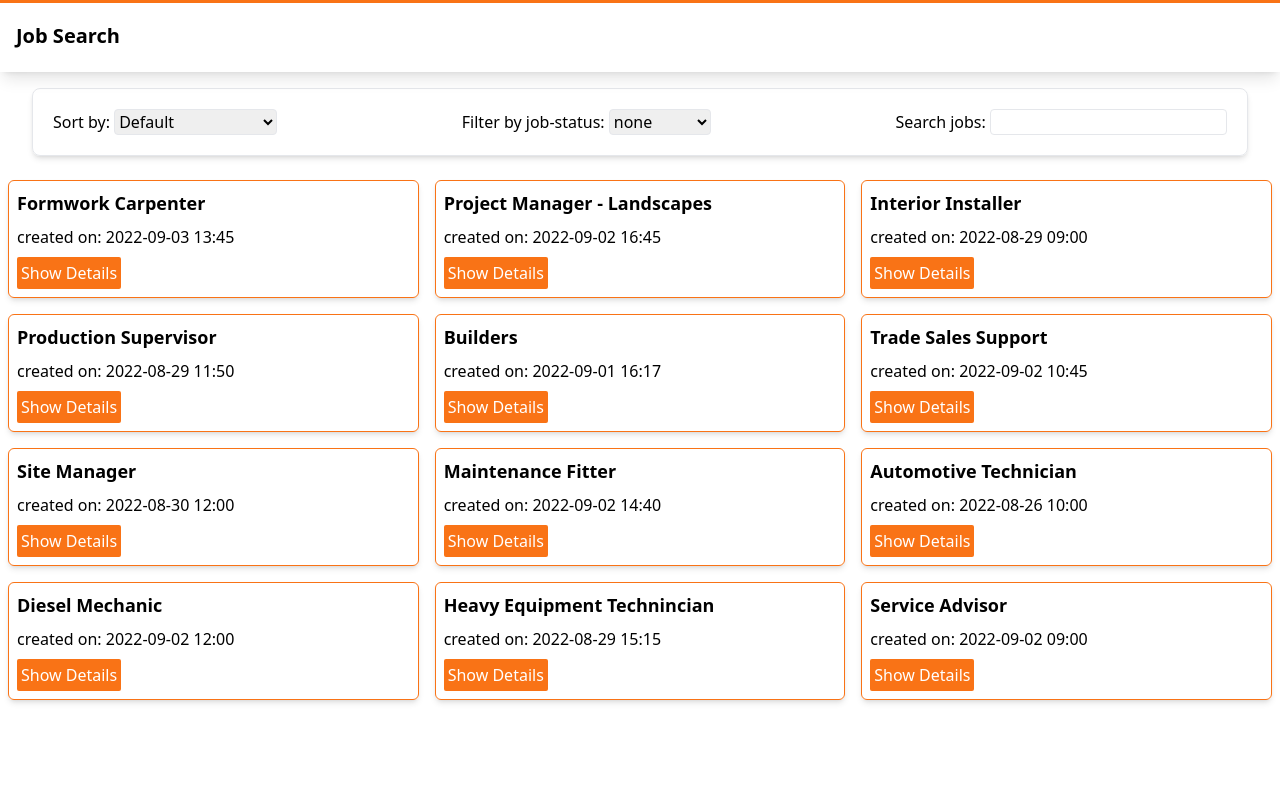
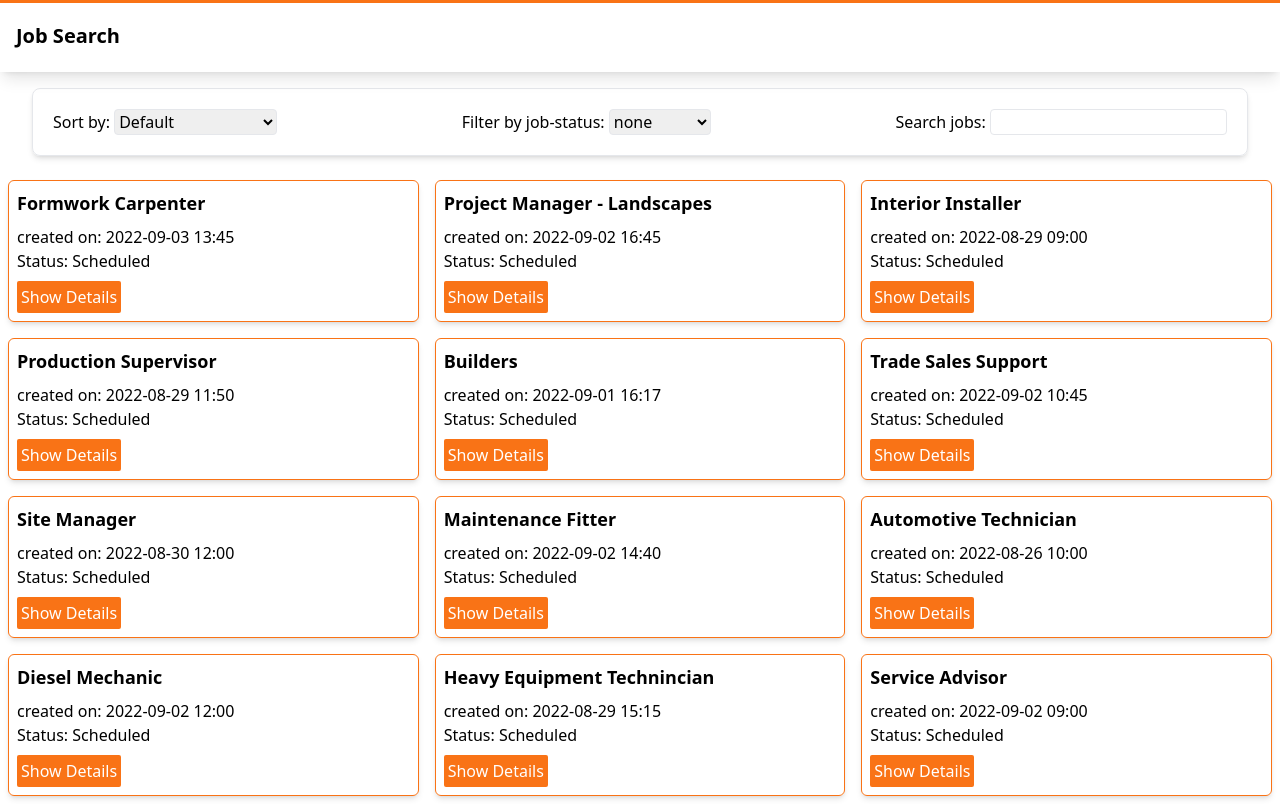
Before and after one commit to TylerDonghwi/job-search-app, a React (Create React App) app: page / in a window 1280 px wide. Built offline with nearby package versions, Linux system fonts and the light colour scheme; the HTML template or start-up script is replaced by a standard one.

Commit message:
unique iding for the notes to prevent clashing

```diff
--- a/package.json
+++ b/package.json
@@ -13,6 +13,7 @@
         "react": "^18.2.0",
         "react-dom": "^18.2.0",
         "react-scripts": "5.0.1",
+        "react-uuid": "^1.0.3",
         "typescript": "^4.8.2",
         "web-vitals": "^2.1.4"
     },
--- a/src/component/Job.tsx
+++ b/src/component/Job.tsx
@@ -1,6 +1,8 @@
 import { useState } from 'react'
 import { jobStatus } from './Jobs'
 import useLocalStorage from '../hook/useLocalStorage'
+import uuid from 'react-uuid';
+
 
 type jobProps = {
     id: number,
@@ -28,15 +30,13 @@ export default function Job(prop: { job: jobProps, statusFilter: string }) {
     const [notes, setNotes] = useLocalStorage<note[]>(`notes${prop.job.id}`, [])
 
     // editing notes
-    const [noteCounter, setNoteCounter] = useState<number>(0)
     const [editingOn, setEditingOn] = useState<boolean>(false)
     const [noteEditing, setNoteEditing] = useState<number | undefined>()
     const [editingText, setEditingText] = useState('')
 
     const addNote = () => {
         if (inputValue === '') return
-        setNoteCounter(noteCounter + 1)
-        setNotes([...notes, { id: noteCounter, note: inputValue }])
+        setNotes([...notes, { id: uuid(), note: inputValue }])
         setInputValue('')
     }
 
@@ -77,7 +77,8 @@ export default function Job(prop: { job: jobProps, statusFilter: string }) {
                 {prop.job.name}
             </div>
             <div className='m-2'>
-                created on: {prop.job.creationDate}
+                created on: {prop.job.creationDate}<br />
+                Status: {status}
             </div>
             <button
                 className='relative text-white rounded-sm p-1 mx-2 bg-orange-500 hover:bg-orange-600 active:bg-orange-700'
@@ -90,7 +91,6 @@ export default function Job(prop: { job: jobProps, statusFilter: string }) {
 
             <div className={visibility ? 'block' : 'hidden'}>
                 <div className='m-2'>
-                    <div>Status: {status}</div>
                     <div className='text-gray-700'>
                         posted by {prop.job.client}<br />
                         contact: {prop.job.contact}<br />
@@ -140,7 +140,7 @@ export default function Job(prop: { job: jobProps, statusFilter: string }) {
                                         onClick={() => editNote(note.id)}
                                     >Submit</button>
                                     <button
-                                        className='relative text-white rounded-sm h-[32px]w-[80px] m-1 p-1 bg-orange-500 hover:bg-orange-600 active:bg-orange-700'
+                                        className={'relative text-white rounded-sm h-[32px]w-[80px] m-1 p-1 bg-orange-500 hover:bg-orange-600 active:bg-orange-700 ' + (editingOn && noteEditing === note.id ? 'hidden' : 'inline')}
                                         onClick={() => deleteNote(note.id)}
                                     >Delete</button>
                                 </div>
```
Also changed, not shown: 1 other file (tests, documents, lock files or other folders).
